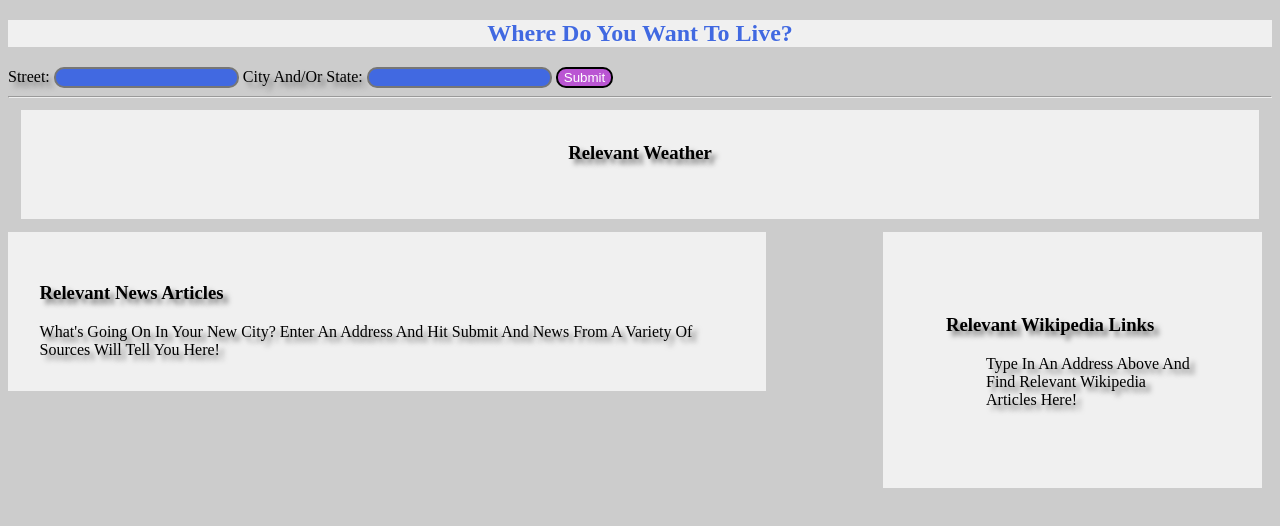
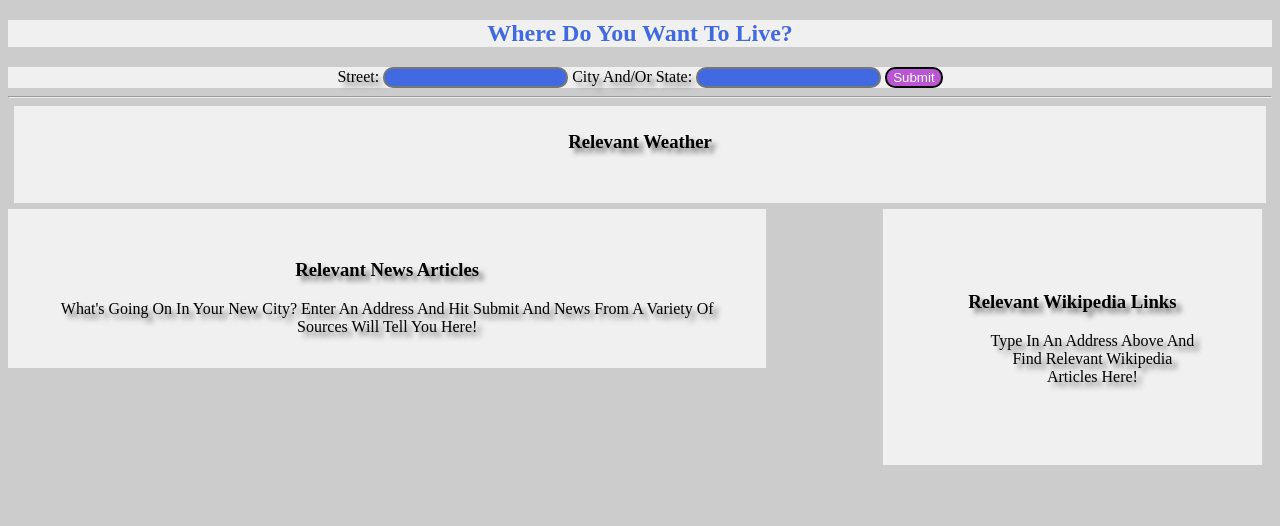
Before and after one commit to RichVisual/citysnapshot, a plain HTML site: page index.html in a window 1280 px wide. Drawn offline with nearby package versions, Linux system fonts and the light colour scheme.

Commit message:
Update style.css
Change format for centering.

Adjust selector for placement of input boxes to updated location on page.

```diff
--- a/css/style.css
+++ b/css/style.css
@@ -3,6 +3,7 @@ body {
     background-color: #CCC;
     text-transform: capitalize;
     text-shadow: #707070 5px 5px 5px;
+    text-align: center;
 }
 
 .row {
@@ -16,6 +17,10 @@ body {
     width:100%;
     z-index:-1;
     opacity:1;
+}
+
+.form-container {
+    background-color: rgba(255,255,255,0.7);
 }
 
 #street, #city , #submit-btn
@@ -47,7 +52,7 @@ body {
 .greeting {
     color: #4169e1;
     text-shadow: 1px 1px 3px rgba(255,255,255, .5);
-    text-align: center;
+    /*text-align: center;*/
     background-color: rgba(255,255,255,0.7);
 }
 
@@ -90,9 +95,9 @@ body {
 
 .weather-container {
     /*border-style: inset;*/
-    padding: 1%;
-    text-align: center;
-    margin: 1%;
+    padding: 0.5%;
+    /*text-align: center;*/
+    margin: 0.5%;
     background-color: rgba(255,255,255,0.7);
 }
 
```
